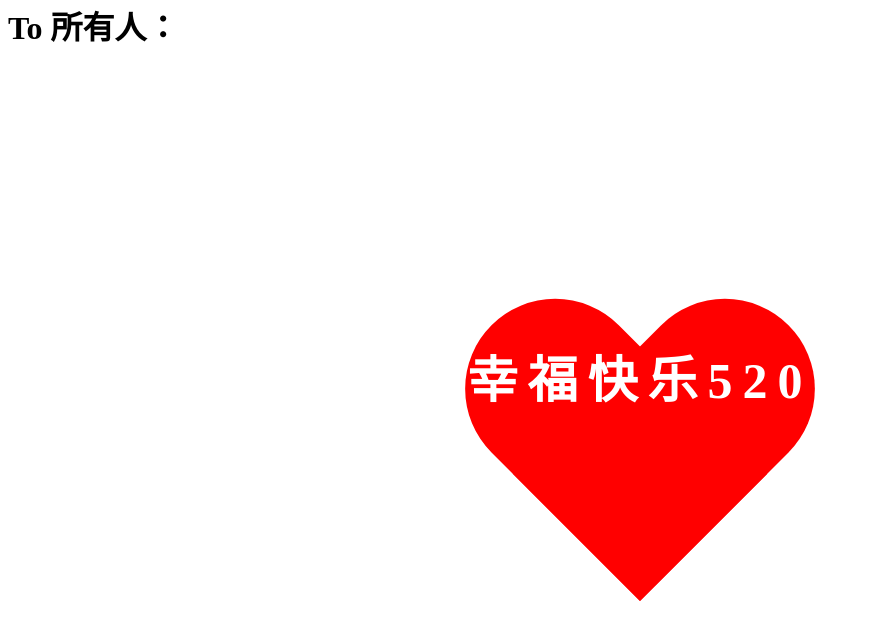
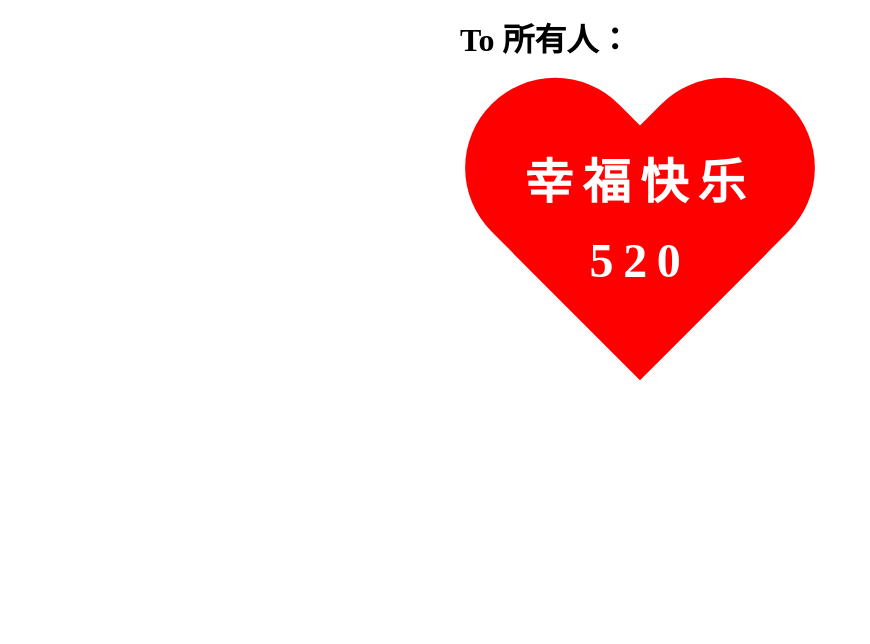
Before and after one commit to wutianqiao/demo, a plain HTML site: page heart.html in a window 1280 px wide. Shown: the whole page, without its empty margins (0-870 px from the left). Drawn offline with Linux system fonts and the light colour scheme.

Commit message:
Update heart.html

```diff
--- a/heart.html
+++ b/heart.html
@@ -6,6 +6,8 @@
   <title>heart</title>
   <style>
     .title{
+    	width: 360px;
+      	margin: 20px auto;
     	font-size: 32px;
     	font-weight: bold;
     	line-height: 40px;
@@ -15,7 +17,7 @@
       z-index: 3;
       width: 360px;
       height: 300px;
-      margin: 20% auto;
+      margin: 0 auto;
       animation: jump 1s infinite ease-out;
     }
     .heart::before{
@@ -72,11 +74,10 @@
       position: absolute;
       z-index: 1;
       width: 360px;
-      height: 300px;
-      padding-top: 40px;
-      font-size: 50px;
+      padding: 40px 0;
+      font-size: 48px;
       font-weight: bold;
-      line-height: 80px;
+      line-height: 30px;
       color: #fff;
       text-align: center;
       letter-spacing: 0.2em;
@@ -86,7 +87,10 @@
 <body>
   <div class="title">To 所有人：</div>
   <div class="heart">
-  	<div class="con">幸福快乐520</div>
+  	<div class="con">
+  		<p>幸福快乐</p>
+  		<p>520</p>
+  	</div>
   </div>
 </body>
 </html>
```
